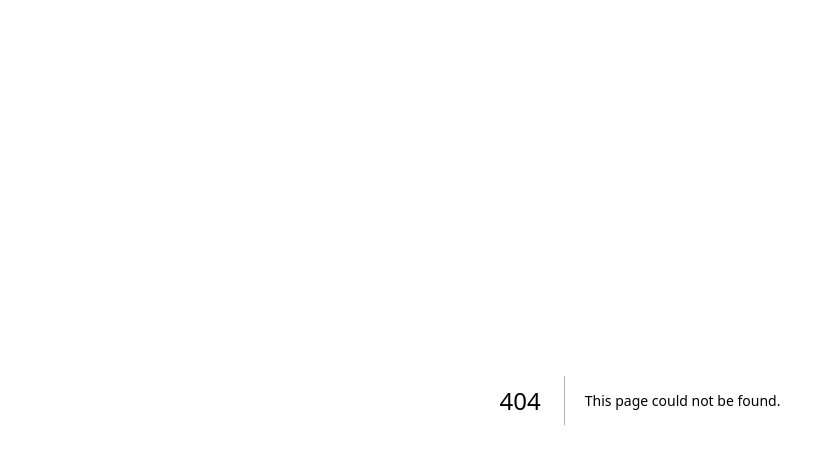
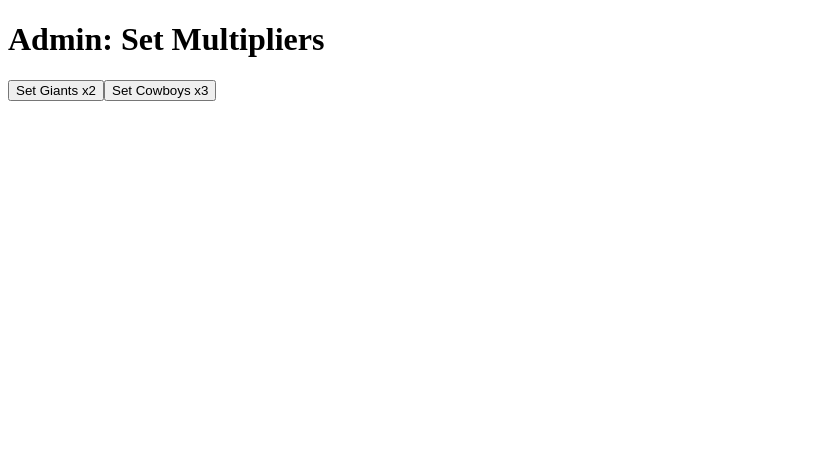
Before and after one commit to telecustom/football-picks, a Next.js app: page /admin in a window 1280 px wide. Before the commit this address had no page. Shown: the top 464 px of the page, without its empty margins (0-835 px from the left). Built offline with nearby package versions, Linux system fonts and the light colour scheme; no server answers.

Commit message:
Create admin.js

```diff
--- /dev/null
+++ b/pages/admin.js
@@ -0,0 +1,22 @@
+import { supabase } from '../lib/supabaseClient'
+
+export default function Admin() {
+  async function applyMultiplier(team, multiplier) {
+    const { data, error } = await supabase
+      .from('picks')
+      .update({ multiplier })
+      .eq('week_no', 5)   // Replace with current week or fetch from settings
+      .eq('team', team)
+
+    if (error) console.error(error)
+    else console.log('Multiplier updated', data)
+  }
+
+  return (
+    <div>
+      <h1>Admin: Set Multipliers</h1>
+      <button onClick={() => applyMultiplier('Giants', 2)}>Set Giants x2</button>
+      <button onClick={() => applyMultiplier('Cowboys', 3)}>Set Cowboys x3</button>
+    </div>
+  )
+}
```
